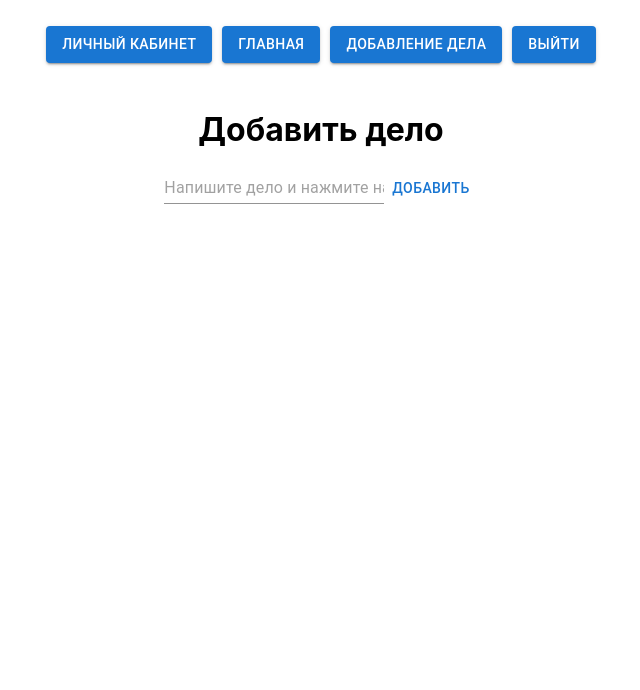
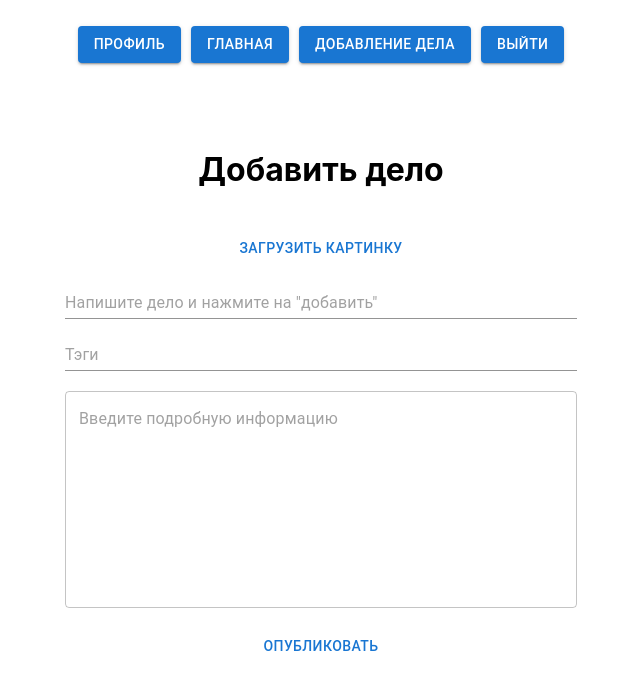
Before and after one commit to VladLen43/ForManage-Frontend, a React (Create React App) app: page /create in a window 1280 px wide. Shown: the top 690 px of the page, without its empty margins (319-959 px from the left). Built offline with nearby package versions, Linux system fonts and the light colour scheme; no server answers.

Commit message:
editingform

```diff
--- a/src/App.tsx
+++ b/src/App.tsx
@@ -29,6 +29,7 @@ function App() {
           <Route path='/register' element={<Register/>} />
           <Route path='/profile' element={<Profile/>} />
           <Route path='/create' element={<CreateTodo/>} />
+          <Route path='/create/:id/edit' element={<CreateTodo/>} />
         </Routes>
 
     </div>
--- a/src/components/Header/Header.tsx
+++ b/src/components/Header/Header.tsx
@@ -1,6 +1,6 @@
 import React from 'react'
 import styles from './Header.module.scss'
-import { Link } from 'react-router-dom'
+import { Link, useNavigate } from 'react-router-dom'
 import { Button } from '@mui/material'
 import { logout } from '../../redux/reducers/auth'
 import { useAppDispatch } from '../../redux/hooks'
@@ -8,16 +8,18 @@ import { useAppDispatch } from '../../redux/hooks'
 export const Header = () => {
 
     const dispatch = useAppDispatch()
+    const navigate = useNavigate()
 
     const handleLogout = () => {
         dispatch(logout())
         window.localStorage.removeItem('token')
+        navigate('/login')
     }
 
   return (
     <div className={styles.container}>
         <ul>
-            <li><Button variant='contained'><Link to="/profile">Личный кабинет</Link></Button></li>
+            <li><Button variant='contained'><Link to="/profile">Профиль</Link></Button></li>
             <li><Button variant='contained'><Link to="/">Главная</Link></Button></li>
             <li><Button variant='contained'><Link to="/create">Добавление дела</Link></Button></li>
             <li><Button onClick={handleLogout} variant="contained">Выйти</Button></li>
--- a/src/pages/Authorization/Login.tsx
+++ b/src/pages/Authorization/Login.tsx
@@ -41,8 +41,8 @@ export const LoginPage = () => {
     <div className={styles.container}>
       <h1>Авторизуйтесь</h1>
         <form onSubmit={handleSubmit(onSubmit)} className={styles.form} action="">
-         <TextField {...register('email', { required: 'Укажите почту'})} type='email' error={Boolean(errors.email?.message)} helperText={errors.email?.message} id="standard-basic" label="Standard" variant="standard" />
-         <TextField {...register('password', { required: 'Укажите пароль'})} error={Boolean(errors.password?.message)} helperText={errors.password?.message} id="standard-basic" label="Standard" variant="standard" />
+         <TextField {...register('email', { required: 'Укажите почту'})} type='email' error={Boolean(errors.email?.message)} helperText={errors.email?.message} id="standard-basic" label="Email" variant="standard" />
+         <TextField {...register('password', { required: 'Укажите пароль'})} error={Boolean(errors.password?.message)} helperText={errors.password?.message} id="standard-basic" label="Пароль" variant="standard" />
          <Button disabled={!isValid} type='submit' variant="contained">Войти</Button>
         </form>
         <Link to="/register">Нет аккаунта? Зарегистрируйтесь !</Link>
--- a/src/pages/CreatePage/Create.module.scss
+++ b/src/pages/CreatePage/Create.module.scss
@@ -0,0 +1,21 @@
+.container {
+    display: flex;
+    flex-direction: column;
+    align-items: center;
+    width: 100%;
+    gap: 20px;
+
+        .content {
+            display: flex;
+            flex-direction: column;
+            width: 40%;
+
+            label {
+                display: flex;
+                flex-direction: column;
+                width: 100%;
+                gap: 20px;
+                margin-top: 20px;
+            }
+        }
+}
--- a/src/pages/CreatePage/CreateTodo.tsx
+++ b/src/pages/CreatePage/CreateTodo.tsx
@@ -1,42 +1,144 @@
-import React from 'react'
+import React, { useState } from 'react'
 import styles from './Create.module.scss'
 import { addTodo, createTodo, deleteTodos, fetchTodo, removeTodo,toggleStatus, changeStatus } from '../../redux/reducers/todoSlice'
 import { Button, Input } from '@mui/material'
+import TextField from '@mui/material/TextField'
 import { useAppDispatch, useAppSelector } from '../../redux/hooks'
 import { Header } from '../../components/Header/Header'
+import { useForm } from 'react-hook-form'
+import axios from '../../axios'
+import { useLocation, useNavigate, useParams } from 'react-router-dom'
 
 export const CreateTodo = () => {
 
+
+    const { id } = useParams()
+    const isEditing = Boolean(id)
+    const [title, setTitle]  = useState('');
+    const [tags, setTags] = useState('');
+    const [text, setText] = useState('');
+    const [imageUrl, setImageUrl] = useState('');
+    const [loading, setLoading] = useState(false);
+
     const userData = useAppSelector((state) => state.auth.data)
-    const dispatch = useAppDispatch()
+    const dispatch = useAppDispatch();
+    const ref = React.useRef(null)
     //@ts-ignore
-    const user = userData?._id
+    const user = userData?._id;
+    const location = useNavigate();
 
-    const addTask = () => {
-        //@ts-ignore
-        const user = userData?._id
-          if(title.length > 3) {
+    // const addTask = () => {
+    //     //@ts-ignore
+    //     const user = userData?._id
+    //       if(title.length > 3) {
+    //         //@ts-ignore
+    //           dispatch(createTodo(title,user))
+    //           setText('')
+    //         } else {
+    //             alert('введите что нибьуль')
+    //         }
+    //   }
+
+     // const [title, setText] = React.useState('');
+
+      const handleChangeFile = async (event: any) => {
+        try {
+            const formData = new FormData();
+            const file = event.target.files[0];
+            formData.append('image', file);
             //@ts-ignore
-              dispatch(createTodo(title,user))
-              setText('')
-            } else {
-                alert('введите что нибьуль')
-            }
+            const { data } = await axios.post('/upload', formData)
+            setImageUrl(data.url)
+            console.log(data);
+        } catch (error) {
+            console.log(error)
+        }
+        console.log(event.target.files)
       }
 
-      const [title, setText] = React.useState('');
+      const onClickRemove =() => {
+        setImageUrl('')
+      }
 
+      const isSubmit = async () => {
+        try {
+
+
+        setLoading(true);
+
+        const fields = {
+            title,
+            text,
+            //@ts-ignore
+            tags : tags.split(','),
+            imageUrl
+        }
+
+            const { data } =  isEditing
+            ? await axios.patch(`/todos/${id}` , fields)
+            : await axios.post('/todos', fields)
+
+        const _id = isEditing ? id : data._id
+
+
+        location(`/posts/${_id}`)
+
+        setLoading(false)
+        } catch (error) {
+        console.warn(error)
+        alert('Ошибка при загрузке')
+        }
+
+      }
+
+      React.useEffect(() => {
+        if(id) {
+            axios.get(`/todos/${id}`).then(({ data }) => {
+                //@ts-ignore
+                setImageUrl(data.imageUrl);
+                //@ts-ignore
+                setText(data.text);
+                //@ts-ignore
+                setTags(data.tags.join(','));
+                  //@ts-ignore
+                setTitle(data.title);
+            })
+
+        }
+      },[])
+
+      console.log(title, text, tags)
   return (
     <div className={styles.container}>
         <Header/>
-        <label>
+        <div className={styles.content}>
+            <label>
 
-                <h1>Добавить дело</h1>
+                <h1>{isEditing ? 'Редактирование дела' :'Добавить дело'}</h1>
+                {/* @ts-ignore */}
+                    <Button onClick={() => ref.current.click()}>
+                        Загрузить картинку
+                    </Button>
+                    { imageUrl && ( <>
+                    <Button variant="contained" color='error' onClick={onClickRemove}>
+                        Удалить
+                    </Button>
+                    <img src={`http://localhost:4444${imageUrl}`} alt="Uploaded" />
+                    </>
+                    )}
+                        <input ref={ref} type="file" onChange={handleChangeFile} hidden/>
 
-                    <Input placeholder='Напишите дело и нажмите на "добавить"' type="text" value={title} onChange={event => setText(event.target.value)} />
-                    <Button onClick={addTask}>Добавить</Button>
+                        <Input placeholder='Напишите дело и нажмите на "добавить"' type="text" value={title} onChange={event => setTitle(event.target.value)} />
+
+                        <TextField  variant="standard" placeholder="Тэги" value={tags} onChange={event => setTags(event.target.value)} fullWidth />
+
+                        <TextField id="outlined-multiline-flexible" value={text} onChange={event => setText(event.target.value)} multiline rows={8} placeholder='Введите подробную информацию' />
+
+                        <Button onClick={isSubmit}>{isEditing ? 'Сохпанить' : 'Опубликовать'}</Button>
+
 
             </label>
+        </div>
     </div>
   )
 }
--- a/src/pages/Home.module.scss
+++ b/src/pages/Home.module.scss
@@ -47,9 +47,14 @@
             @media (max-width: 500px) {
                 width: 100%;;
             }
+                .image{
+                    width: 100px;
+                    border-radius: 10px;
+                }
 
                 li {
                     display: flex;
+                    justify-content: space-between;
                     align-items: center;
                     gap: 10px;
                     border: 1px solid gainsboro;
--- a/src/pages/Profile/Profile.tsx
+++ b/src/pages/Profile/Profile.tsx
@@ -1,21 +1,27 @@
 import React, { useEffect } from 'react'
 import styles from './Profile.module.scss'
 import { Button } from '@mui/material'
-import { Link } from 'react-router-dom'
+import { Link, Location, useLocation, useNavigate } from 'react-router-dom'
 import { useAppSelector } from '../../redux/hooks'
 import { fetchAuthMe, isAuth } from '../../redux/reducers/auth'
+import { Header } from '../../components/Header/Header'
 
 export const Profile = () => {
     useEffect(() => {
         fetchAuthMe()
     },[])
 
+
+    const location = useNavigate()
     const user = useAppSelector((state) => state.auth.data)
+
+
 
   return (
     <div className={styles.container}>
+        <Header/>
+
         <h1>Профиль</h1>
-        <Button ><Link to="/">На главную</Link></Button>
         {/* @ts-ignore */}
         <div>Имя: {user?.fullName}</div>
         {/* @ts-ignore */}
```
Also changed, not shown: src/pages/Home.tsx (+4 -5 lines).
